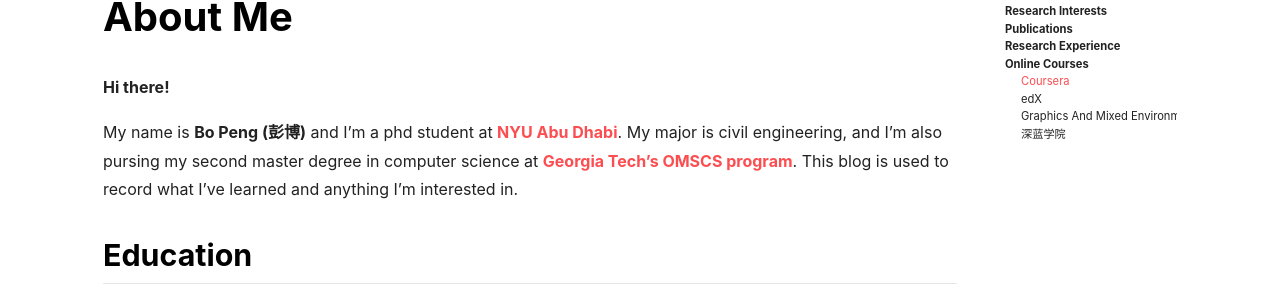
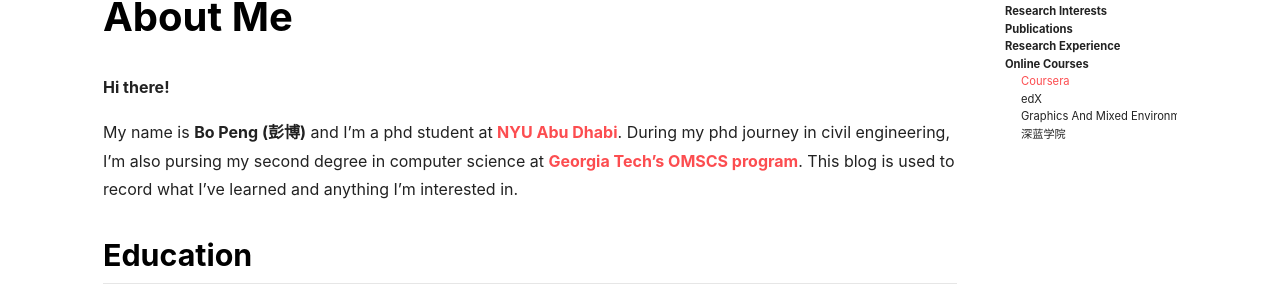
Before and after one commit to peng00bo00/peng00bo00_previous_blog, a Jekyll site: the page built from about.md, in a window 1280 px wide and 900 px high. Shown: the part 143-448 px from the top of the window. Built offline with Jekyll 4.4.1, drawn with Linux system fonts in a browser that asks for light colours; nearby versions of some CDN libraries.

Commit message:
Update about.md

```diff
--- a/about.md
+++ b/about.md
@@ -30,7 +30,7 @@
 
 **Hi there!**
 
-My name is **Bo Peng (彭博)** and I'm a phd student at [NYU Abu Dhabi](https://nyuad.nyu.edu/en/). My major is civil engineering, and I'm also pursing my second master degree in computer science at [Georgia Tech's OMSCS program](https://omscs.gatech.edu/). This blog is used to record what I've learned and anything I'm interested in.
+My name is **Bo Peng (彭博)** and I'm a phd student at [NYU Abu Dhabi](https://nyuad.nyu.edu/en/). During my phd journey in civil engineering, I'm also pursing my second degree in computer science at [Georgia Tech's OMSCS program](https://omscs.gatech.edu/). This blog is used to record what I've learned and anything I'm interested in.
 
 ## Education
 - **New York University Abu Dhabi** <span style="float:right">2019.09 - Present</span> \
```
